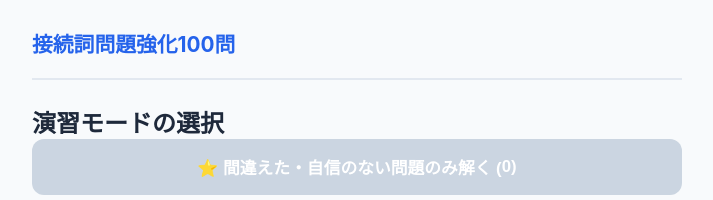
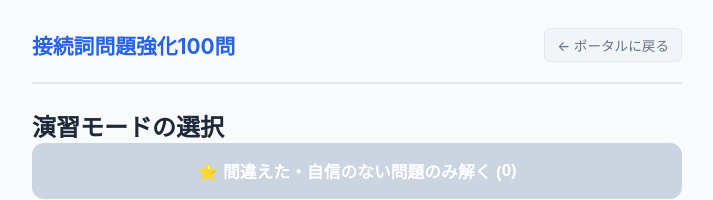
Before and after one commit to rakuchi-ai/conjunction100, a plain HTML site: page index.html in a window 1280 px wide. Shown: the top 200 px of the page, without its empty margins (283-996 px from the left). Drawn offline with Linux system fonts and the light colour scheme.

Commit message:
Update index.html

```diff
--- a/index.html
+++ b/index.html
@@ -5,6 +5,26 @@
     <meta name="viewport" content="width=device-width, initial-scale=1.0">
     <title>接続詞問題強化100問</title>
     <link rel="stylesheet" href="style.css">
+    <style>
+    .back-portal-link {
+        display: inline-flex;
+        align-items: center;
+        gap: 6px;
+        padding: 6px 12px;
+        font-size: 0.85rem;
+        font-weight: 500;
+        color: #64748b;
+        background-color: #f1f5f9;
+        border: 1px solid #e2e8f0;
+        border-radius: 6px;
+        text-decoration: none;
+        transition: background-color 0.2s, color 0.2s;
+    }
+    .back-portal-link:hover {
+        background-color: #e2e8f0;
+        color: #1e293b;
+    }
+</style>
 </head>
 <body>
     <div class="app-container">
@@ -12,6 +32,9 @@
         <header class="app-header">
             <h1>接続詞問題強化100問</h1>
             <button id="home-btn" class="icon-btn hidden" title="メニューへ戻る">🏠 メニュー</button>
+            <a href="https://rakuchi-ai.github.io/ENGLISH-TOP/" class="back-portal-link">
+    &larr; ポータルに戻る
+</a>
         </header>
 
         <!-- Menu Screen -->
```
